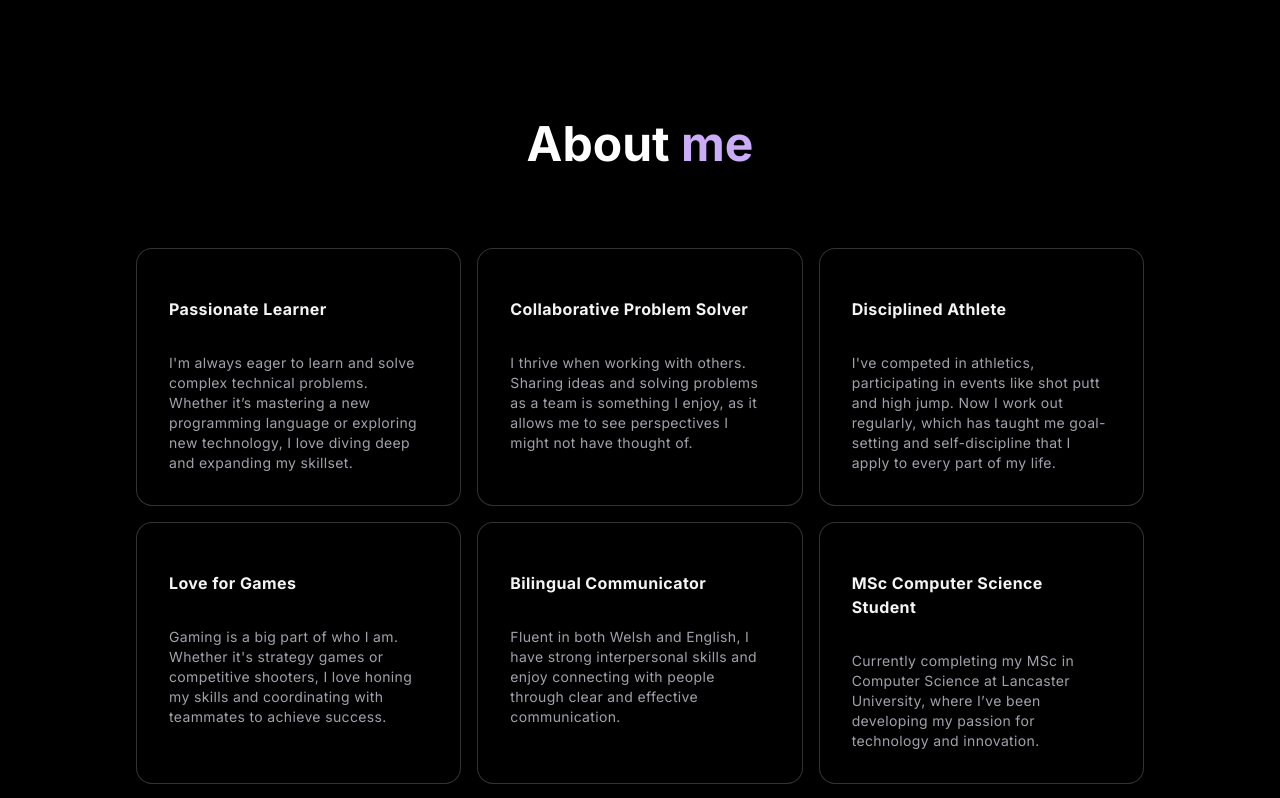
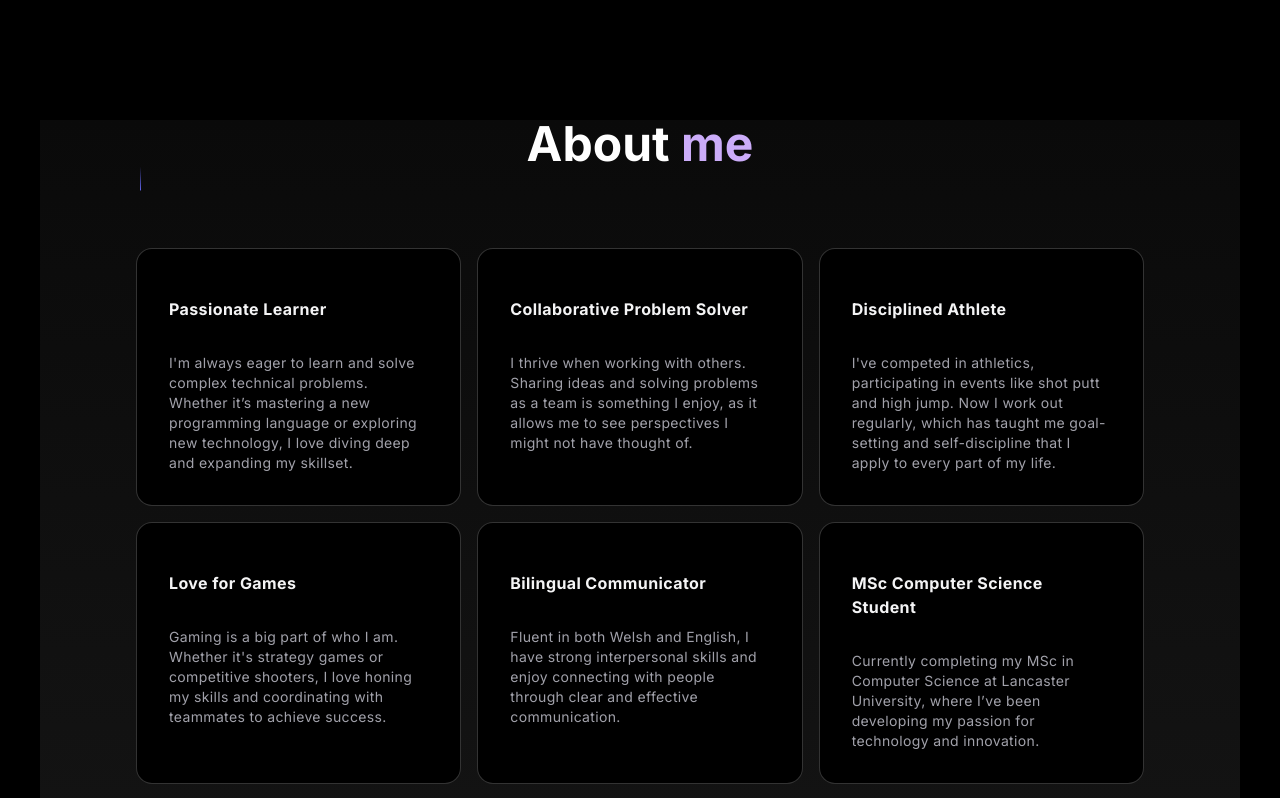
Before and after one commit to RThom6/rthom6.github.io, a Next.js app: page / in a window 1280 px wide. Shown: the part 760-1558 px from the top of the page. Built offline with nearby package versions, Linux system fonts and the light colour scheme.

Commit message:
added back background beams

```diff
--- a/components/about-me.tsx
+++ b/components/about-me.tsx
@@ -6,7 +6,7 @@ import { BackgroundBeamsWithCollision } from "./ui/background-beams";
 const Grid = () => {
   return (
     <section id="projects" className="min-h-screen py-20">
-      {/* <BackgroundBeamsWithCollision> */}
+      <BackgroundBeamsWithCollision>
         <div className="max-w-5xl mx-auto relative flex items-center w-full justify-center">
           <h1 className="heading text-center mb-12 absolute left-0 right-0 top-0 mx-auto">
             About <span className="text-purple">me</span>
@@ -15,7 +15,7 @@ const Grid = () => {
             <HoverEffect items={someInfo} />
           </div>
         </div>
-      {/* </BackgroundBeamsWithCollision> */}
+      </BackgroundBeamsWithCollision>
     </section>
   );
 };
```
